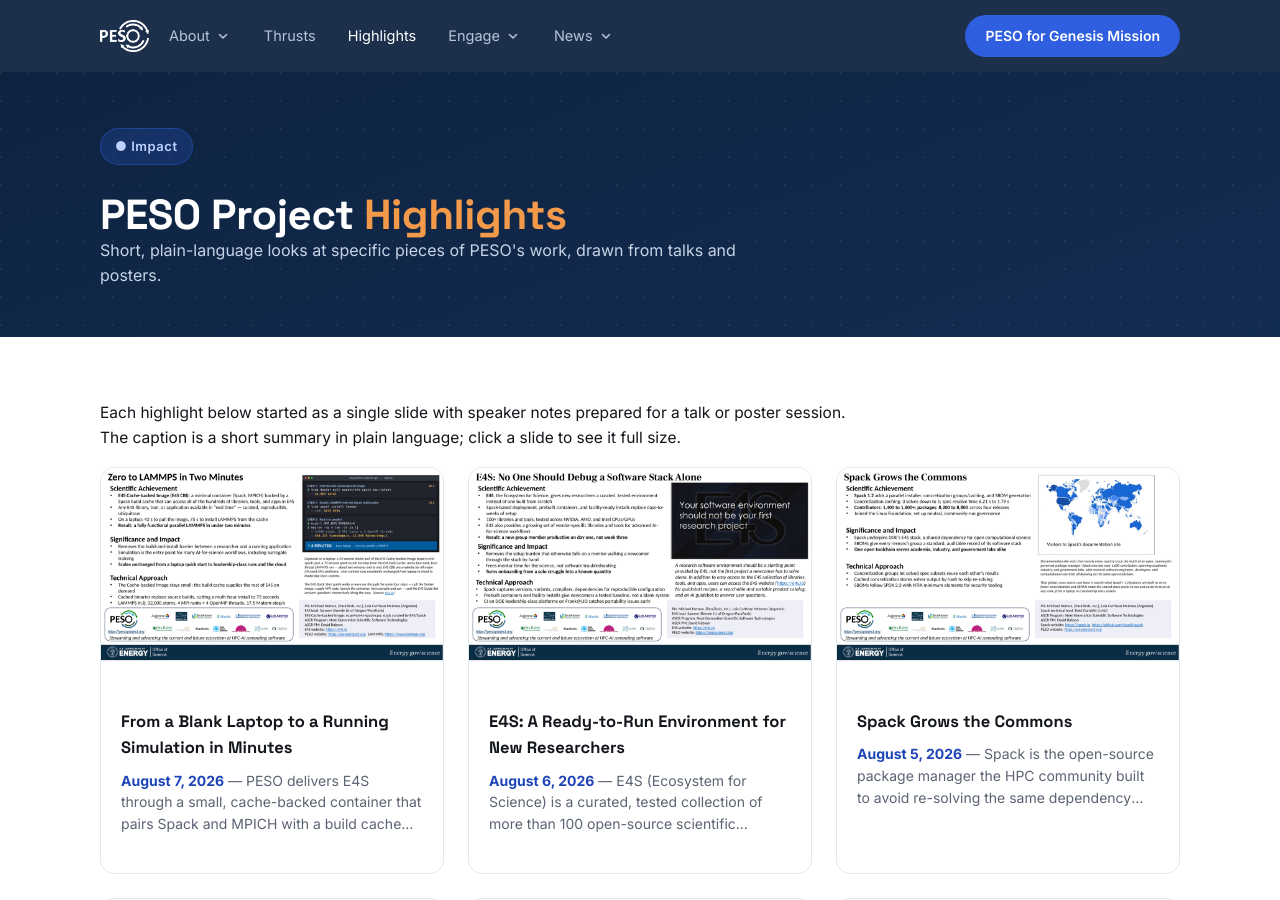
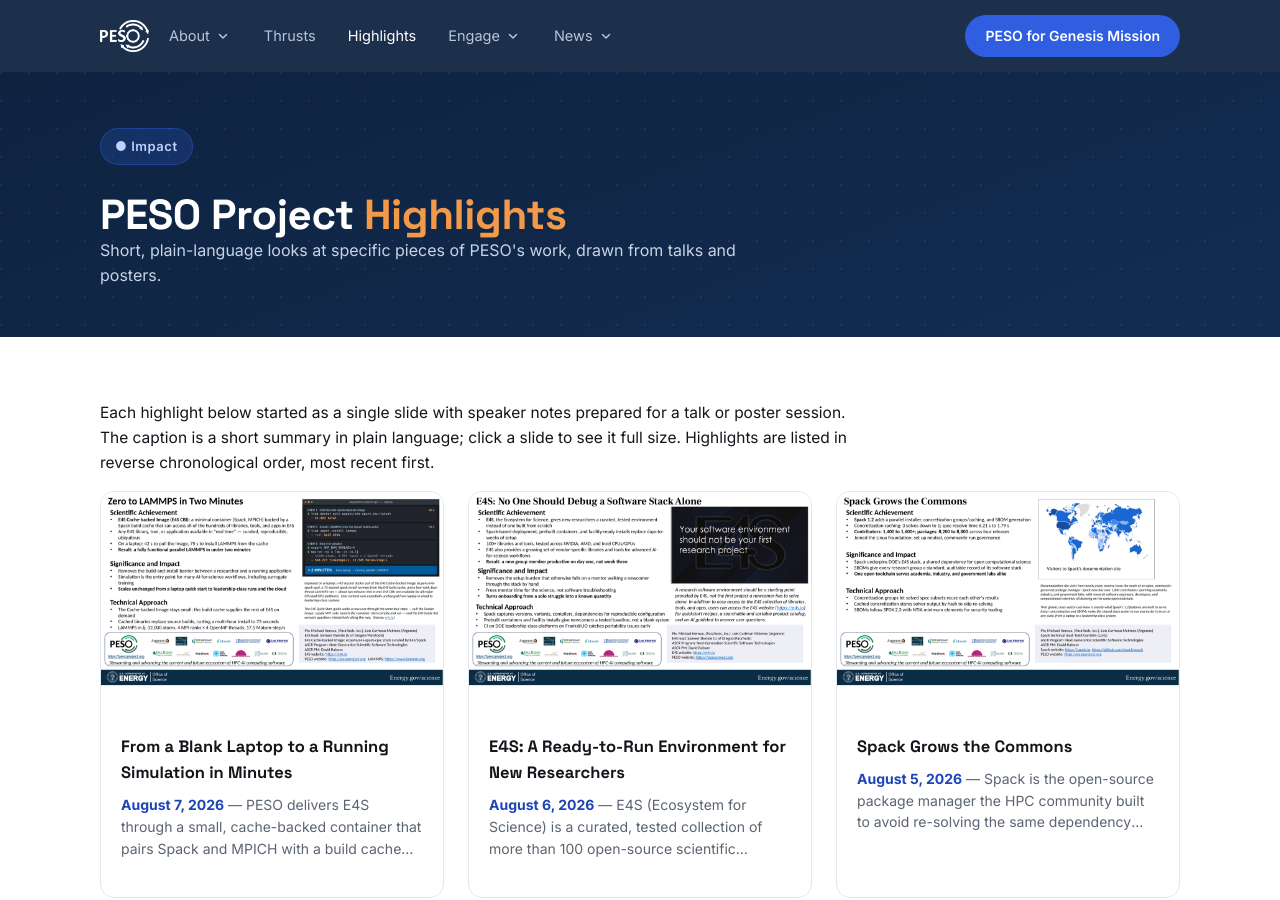
Before and after one commit to pesoproject/pesoproject.github.io, a Jekyll site: the page built from highlights.md, in a window 1280 px wide and 900 px high. Built offline with Jekyll 4.4.1, drawn with Linux system fonts in a browser that asks for light colours.

Commit message:
Note that highlights are listed reverse-chronologically
Co-Authored-By: Claude Sonnet 5 <noreply@anthropic.com>
Claude-Session: https://claude.ai/code/session_018sp4q1LpdG5mzAkqgg38YZ

```diff
--- a/highlights.md
+++ b/highlights.md
@@ -7,7 +7,7 @@ section_tag: Impact
 permalink: /highlights
 ---
 
-Each highlight below started as a single slide with speaker notes prepared for a talk or poster session. The caption is a short summary in plain language; click a slide to see it full size.
+Each highlight below started as a single slide with speaker notes prepared for a talk or poster session. The caption is a short summary in plain language; click a slide to see it full size. Highlights are listed in reverse chronological order, most recent first.
 
 <div class="highlight-grid" style="margin-top:8px;">
 {% assign sorted_highlights = site.data.highlights | sort: "date" | reverse %}
```
